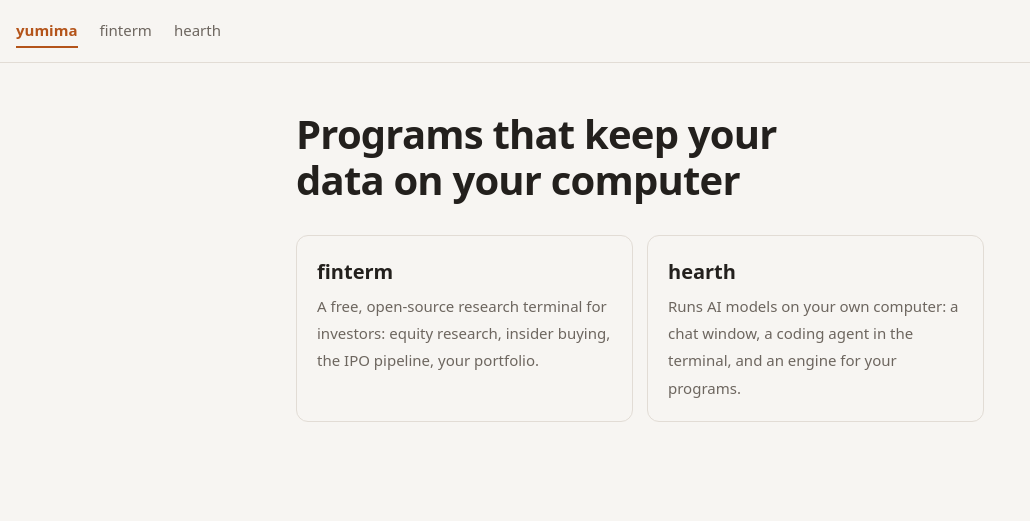
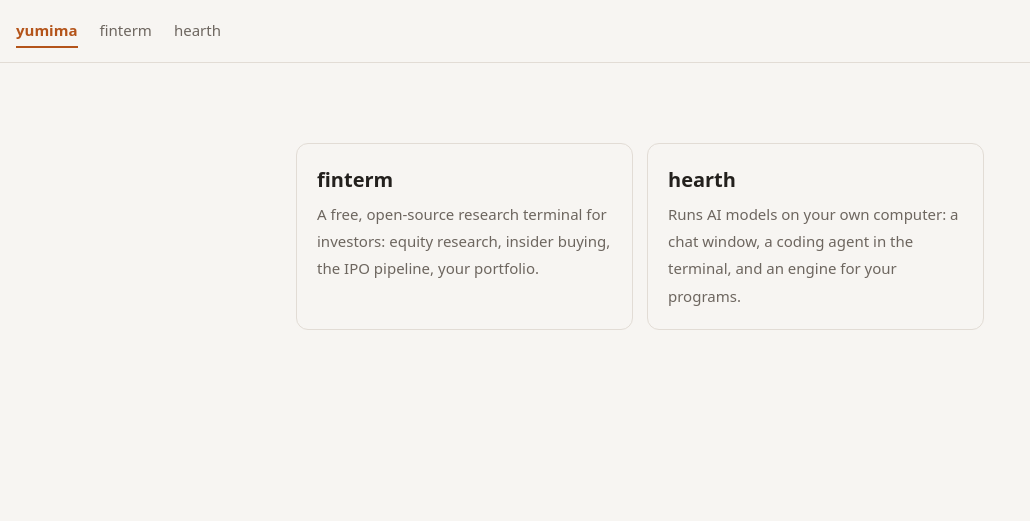
Before and after one commit to yumima/yumima.github.io, a plain HTML site: page index.html in a window 1280 px wide. Shown: the whole page, without its empty margins (0-1030 px from the left). Drawn offline with Linux system fonts and the light colour scheme.

Commit message:
Only the projects
Co-Authored-By: Claude Opus 5.5 <noreply@anthropic.com>

```diff
--- a/index.html
+++ b/index.html
@@ -10,7 +10,6 @@
 <body>
 <nav aria-label="Projects"><a href="/" aria-current="page">yumima</a><a href="/finterm/">finterm</a><a href="/hearth/">hearth</a></nav>
 <main>
-  <h1>Programs that keep your data on your computer</h1>
   <div class="cards">
     <a href="/finterm/"><b>finterm</b><span>A free, open-source research terminal for investors: equity research, insider buying, the IPO pipeline, your portfolio.</span></a>
     <a href="/hearth/"><b>hearth</b><span>Runs AI models on your own computer: a chat window, a coding agent in the terminal, and an engine for your programs.</span></a>
```
